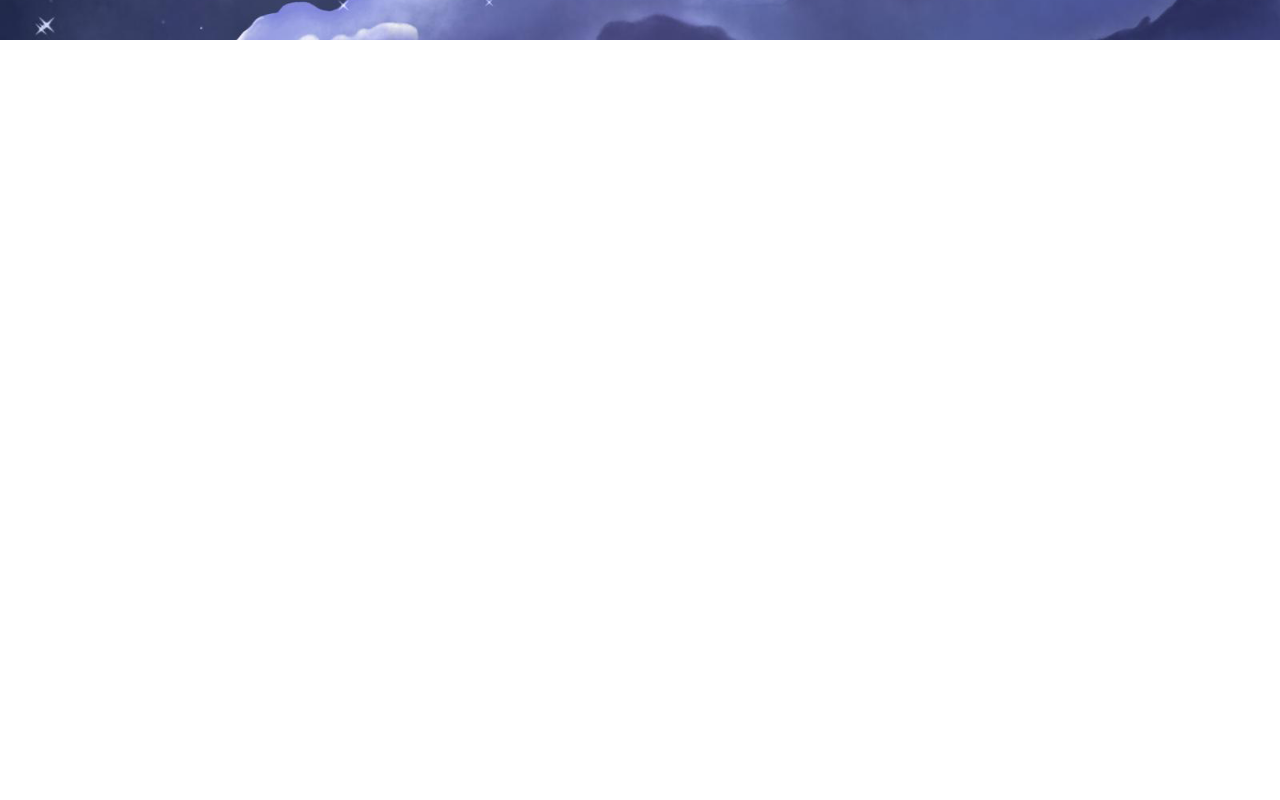
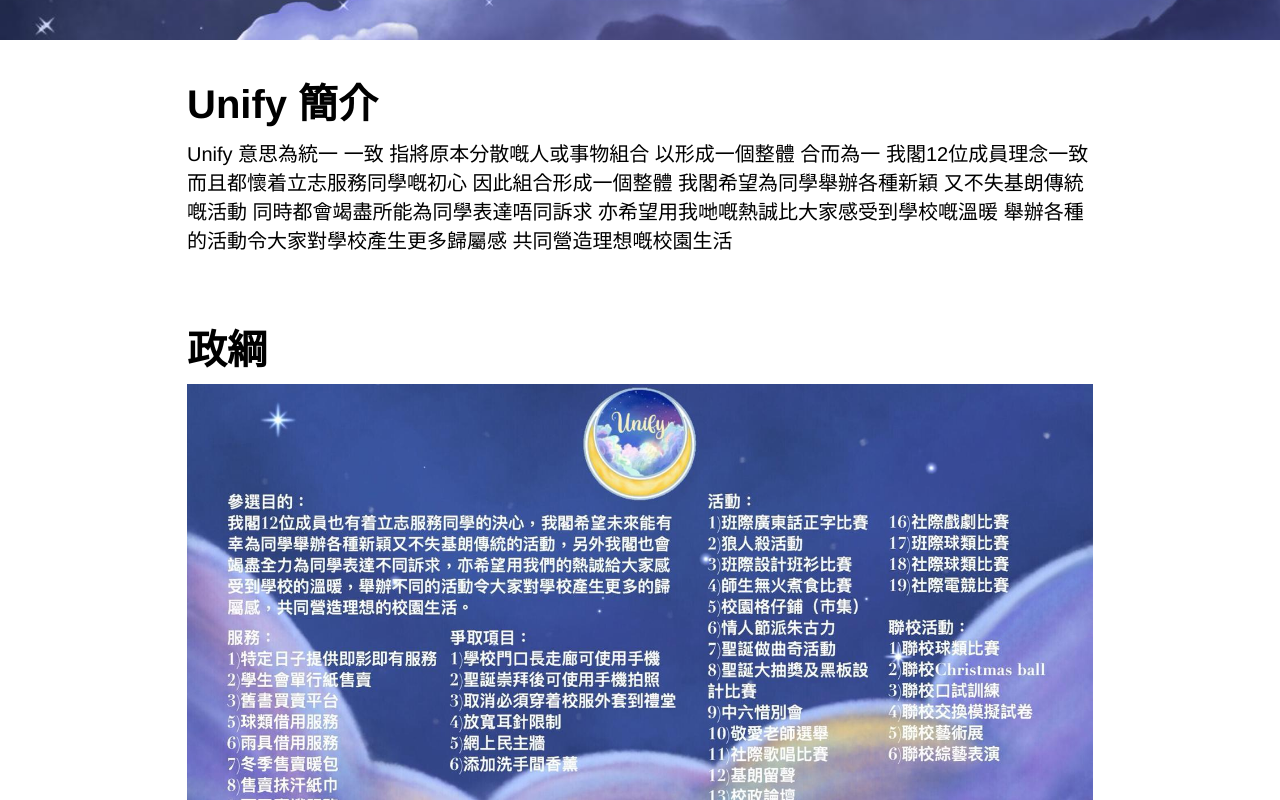
Before and after one commit to samleecodes/unify, a Vue app: page /about in a window 1280 px wide. Shown: the part 280-1080 px from the top of the page. Before the commit the page ends 800 px from the top, so only its background shows below. Built offline with nearby package versions, Linux system fonts and the light colour scheme.

Commit message:
Added intro and manifesto to about page

```diff
--- a/src/locales/en.json
+++ b/src/locales/en.json
@@ -14,5 +14,10 @@
   "index": {
     "intro": "We 12 members of Unify have a common philosophy and are determined to serve students with heart. We hope that we can hold a variety of activities for the students and to not lose the traditional activities of Kei Long. At the same time, we will do our best to express different aspirations of students. We also hope that we can use our enthusiasm to create an ideal campus life and a sense of belonging among students.",
     "follow": "Follow us on <a class='color-anchor' href='https://instagram.com/cccklc_unify'>Instagram!</a>"
+  },
+  "about": {
+    "aboutTitle": "About Unify",
+    "manifestoTitle": "Manifesto",
+    "enlarge": "Enlarge"
   }
 }
--- a/src/locales/zh.json
+++ b/src/locales/zh.json
@@ -14,5 +14,10 @@
   "index": {
     "intro": "Unify 意思為統一 一致 指將原本分散嘅人或事物組合 以形成一個整體 合而為一 我閣12位成員理念一致 而且都懷着立志服務同學嘅初心 因此組合形成一個整體 我閣希望為同學舉辦各種新穎 又不失基朗傳統嘅活動 同時都會竭盡所能為同學表達唔同訴求 亦希望用我哋嘅熱誠比大家感受到學校嘅溫暖 舉辦各種的活動令大家對學校產生更多歸屬感 共同營造理想嘅校園生活",
     "follow": "追蹤我們的 <a class='color-anchor' href='https://instagram.com/cccklc_unify'>Instagram!</a>"
+  },
+  "about": {
+    "aboutTitle": "Unify 簡介",
+    "manifestoTitle": "政綱",
+    "enlarge": "放大"
   }
 }
--- a/src/styles/_globals.scss
+++ b/src/styles/_globals.scss
@@ -11,6 +11,9 @@
 }
 
 article {
+  display: flex;
+  flex-direction: column;
+
   padding: $standard-padding;
 
   h1 {
@@ -25,9 +28,9 @@ article {
 
   img {
     display: block;
-    max-width: 300px;
+    // max-width: 300px;
     width: 100%;
-    margin: auto;
+    margin-bottom: $line-margin;
   }
 }
 
--- a/src/views/About.vue
+++ b/src/views/About.vue
@@ -1,6 +1,17 @@
 <template>
   <div class="about">
     <ImageHeader :title="$t('navbar.about')" />
+    <div class="container">
+      <article>
+        <h1>{{ $t('about.aboutTitle') }}</h1>
+        <p>{{ $t('index.intro') }}</p>
+      </article>
+      <article>
+        <h1>{{ $t('about.manifestoTitle') }}</h1>
+        <img src="../assets/Manifesto.jpeg" />
+        <p><a href="/Manifesto.jpeg">{{ $t('about.enlarge') }}</a></p>
+      </article>
+    </div>
   </div>
 </template>
 
```
Also changed, not shown: public/Manifesto.jpeg (added), src/assets/Manifesto.jpeg (added).
